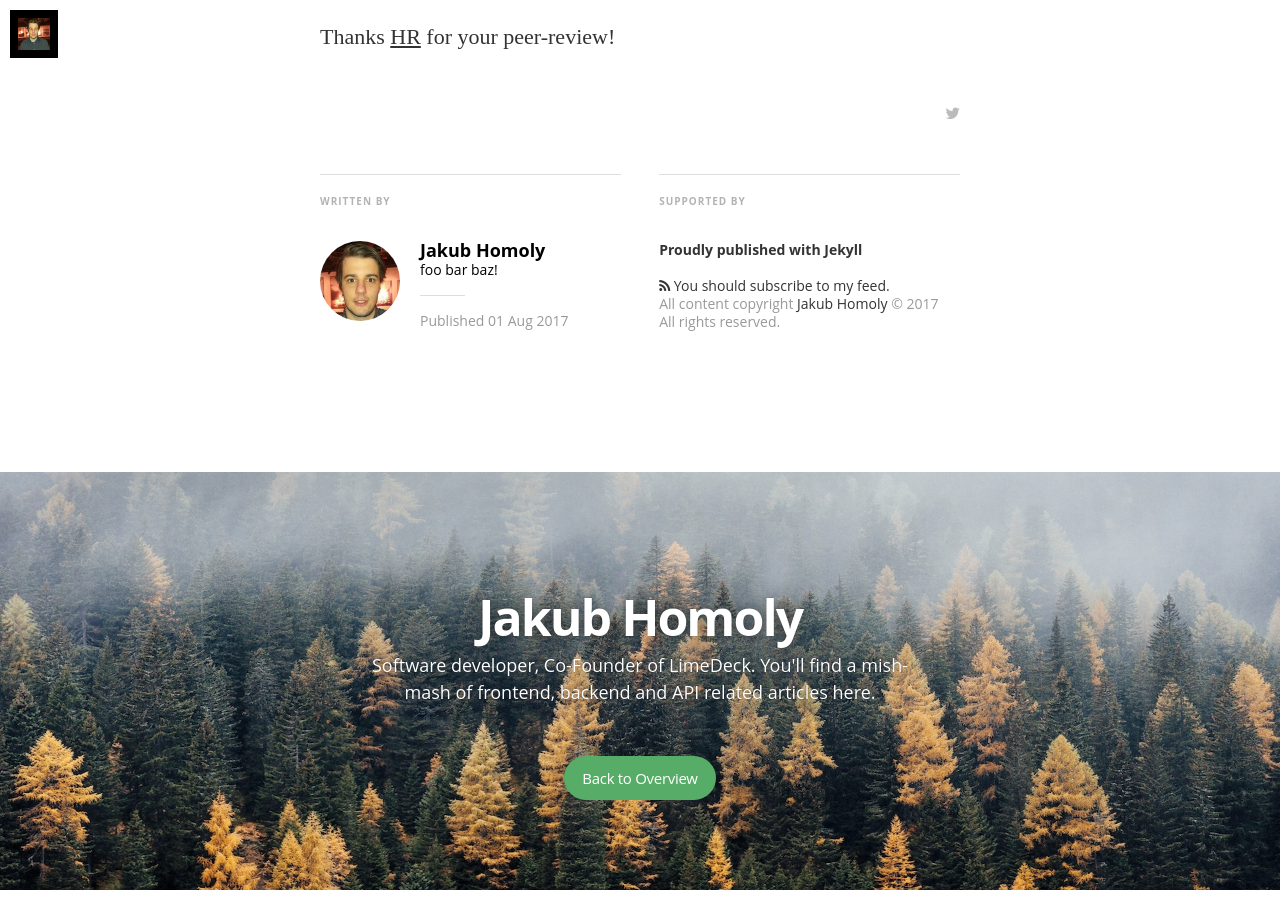
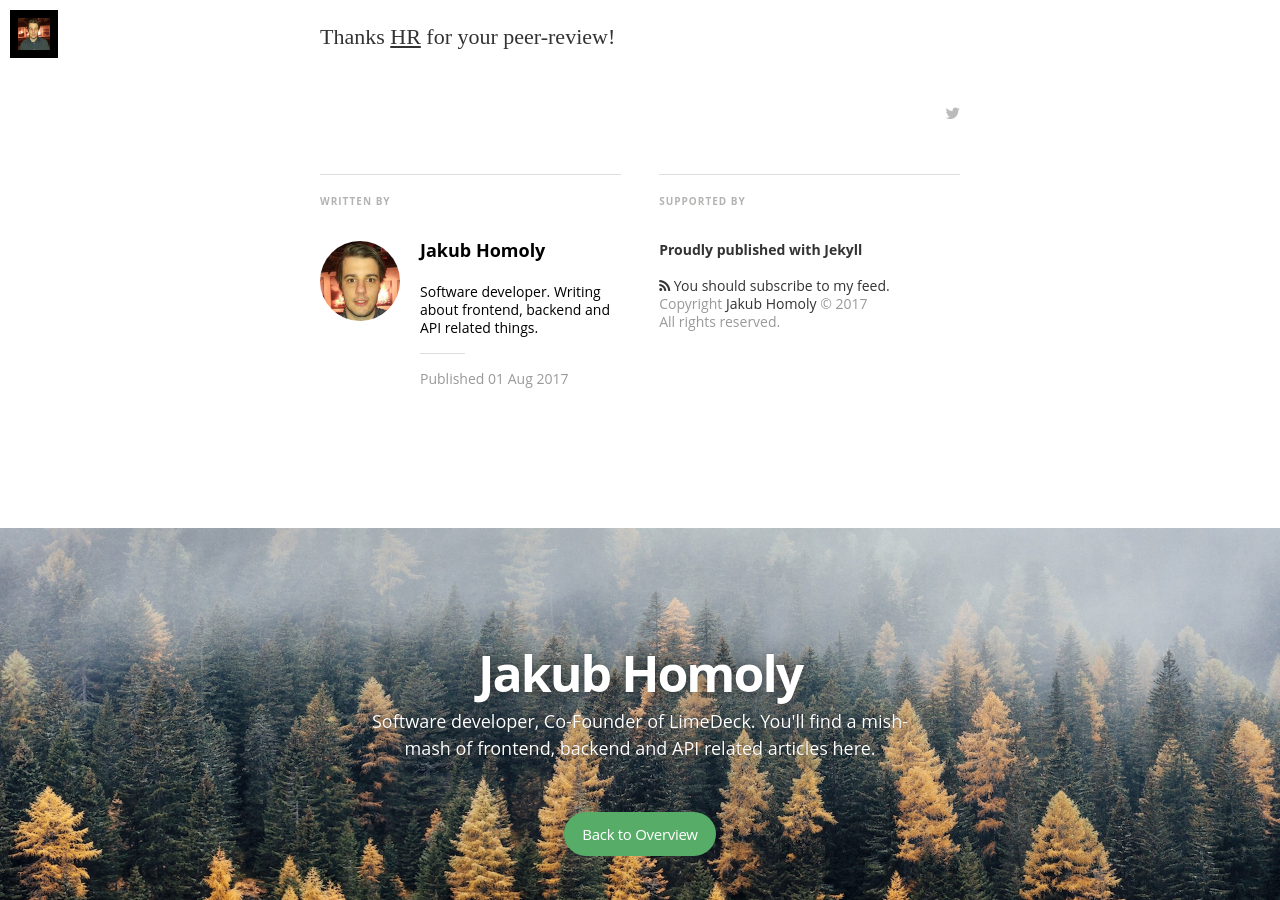
Before and after one commit to insanesvk/insanesvk.github.io, a Jekyll site: the page built from _posts/2017-08-01-laravel-queue-direct-access.markdown, in a window 1280 px wide and 900 px high, scrolled down 2313 px. Built offline with Jekyll 4.4.1, drawn with Linux system fonts in a browser that asks for light colours; nearby versions of some CDN libraries; some web fonts are replaced; comment, search, counter and statistics services are not loaded.

Commit message:
Added real bio. Removed misc crap from post

```diff
--- a/_config.yml
+++ b/_config.yml
@@ -19,7 +19,7 @@ cover: "/assets/images/sam-ferrara-270946.jpg"
 name: 'Jakub Homoly'
 author: 'Jakub Homoly'
 author_image: "/assets/images/author.jpg"
-author_bio: "foo bar baz!"
+author_bio: "Software developer. Writing about frontend, backend and API related things."
 
 paginate:	5
 
--- a/_layouts/post.html
+++ b/_layouts/post.html
@@ -7,29 +7,7 @@
     {% include header.html %}
     <main class="content" role="main">
       <article class="post">
-        {% if page.image %}
-        <div class="article-image">
-          <div class="post-image-image" style="background-image: url({% if page.image %}{{ page.image | prepend: site.baseurl }}{% endif %})">
-            Article Image
-          </div>
-          <div class="post-image-image2" style="background-image: url({% if page.image2 %}{{ page.image2 | prepend: site.baseurl }}{% endif %})">
-            Article Image
-          </div>
-          <div class="post-meta">
-            <h1 class="post-title">{{ page.title }} - cunts</h1>
-            <div class="cf post-meta-text">
-              <div class="author-image" style="background-image: url({{ site.author_image | prepend: site.baseurl }})">Blog Logo</div>
-              <h4 class="author-name" itemprop="author" itemscope itemtype="http://schema.org/Person">you scum</h4>
-              on
-              <time datetime="{{ page.date | date: "%F %R" }}">{{ page.date | date_to_string }}</time>
-              <!-- , tagged on {{#foreach tags}}<span class="post-tag-{{slug}}">{{#if @first}}{{else}}, {{/if}}<a href="/tag/{{slug}}">{{name}}</a></span>{{/foreach}} -->
-            </div>
-            <div style="text-align:center">
-              <a href="#topofpage" class="topofpage"><i class="fa fa-angle-down"></i></a>
-            </div>
-          </div>
-        </div>
-        {% else %}
+
         <div class="noarticleimage">
           <div class="post-meta">
             <h1 class="post-title">{{ page.title }}</h1>
@@ -41,10 +19,10 @@
             </div>
           </div>
         </div>
+
         <br>
         <br>
         <br>
-        {% endif %}
         <section class="post-content">
           <div class="post-reading">
             <span class="post-reading-time"></span> read
@@ -70,6 +48,7 @@
             <section class="author">
               <div class="author-image" style="background-image: url({{ site.author_image | prepend: site.baseurl }})">Blog Logo</div>
               <h4>{{ site.author }}</h4>
+              <br />
               <p class="bio">{{ site.author_bio }}</p>
               <hr>
               <p class="published">Published <time datetime="{{ page.date | date: "%F %R" }}">{{ page.date | date_to_string }}</time></p>
@@ -82,7 +61,7 @@
               <section class="poweredby">Proudly published with <a href="http://jekyllrb.com"> Jekyll</a></section>
               <a class="subscribe" href="{{ "/feed.xml" | prepend: site.baseurl }}"> <span class="tooltip"> <i class="fa fa-rss"></i> You should subscribe to my feed.</span></a>
               <div class="inner">
-                <section class="copyright">All content copyright <a href="{{@blog.url}}/">{{site.author}}</a> &copy; {{ site.time | date: '%Y' }}<br>All rights reserved.</section>
+                <section class="copyright">Copyright <a href="{{@blog.url}}/">{{site.author}}</a> &copy; {{ site.time | date: '%Y' }}<br>All rights reserved.</section>
               </div>
             </footer>
           </div>
```
